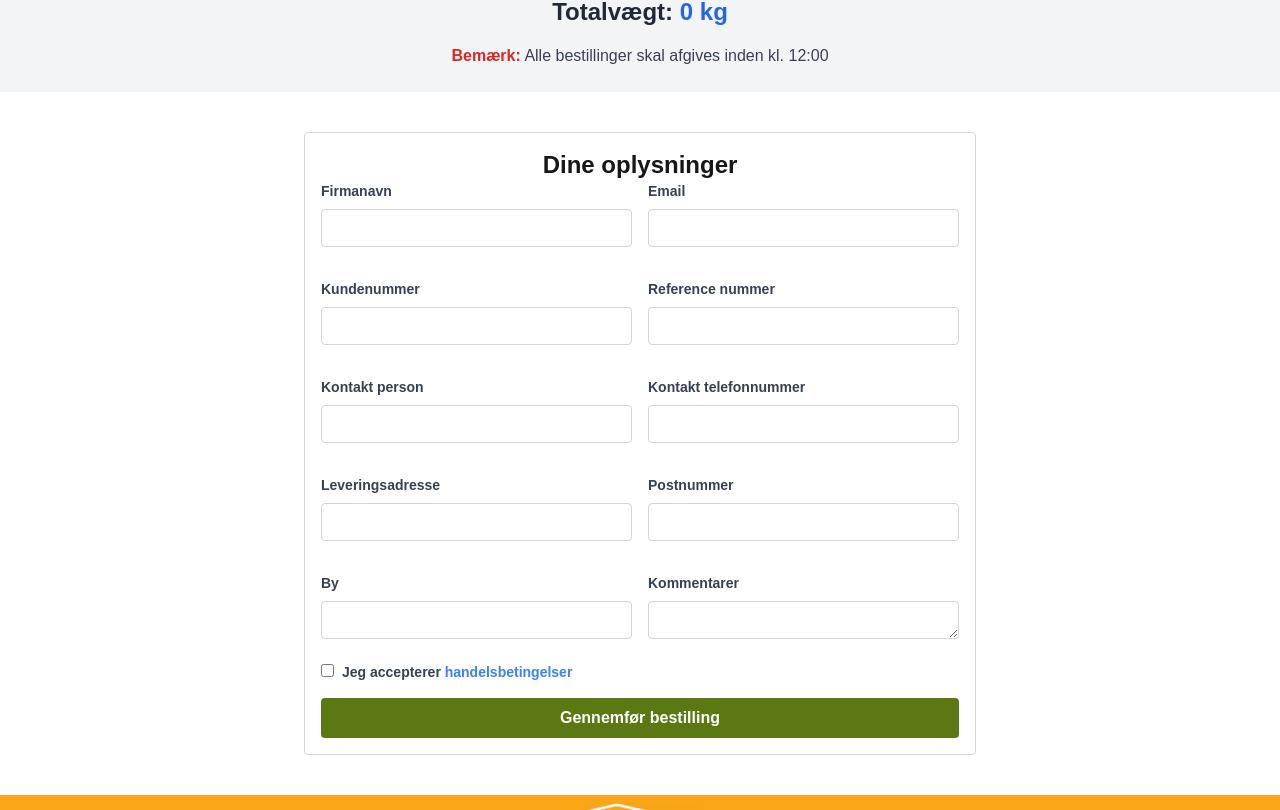
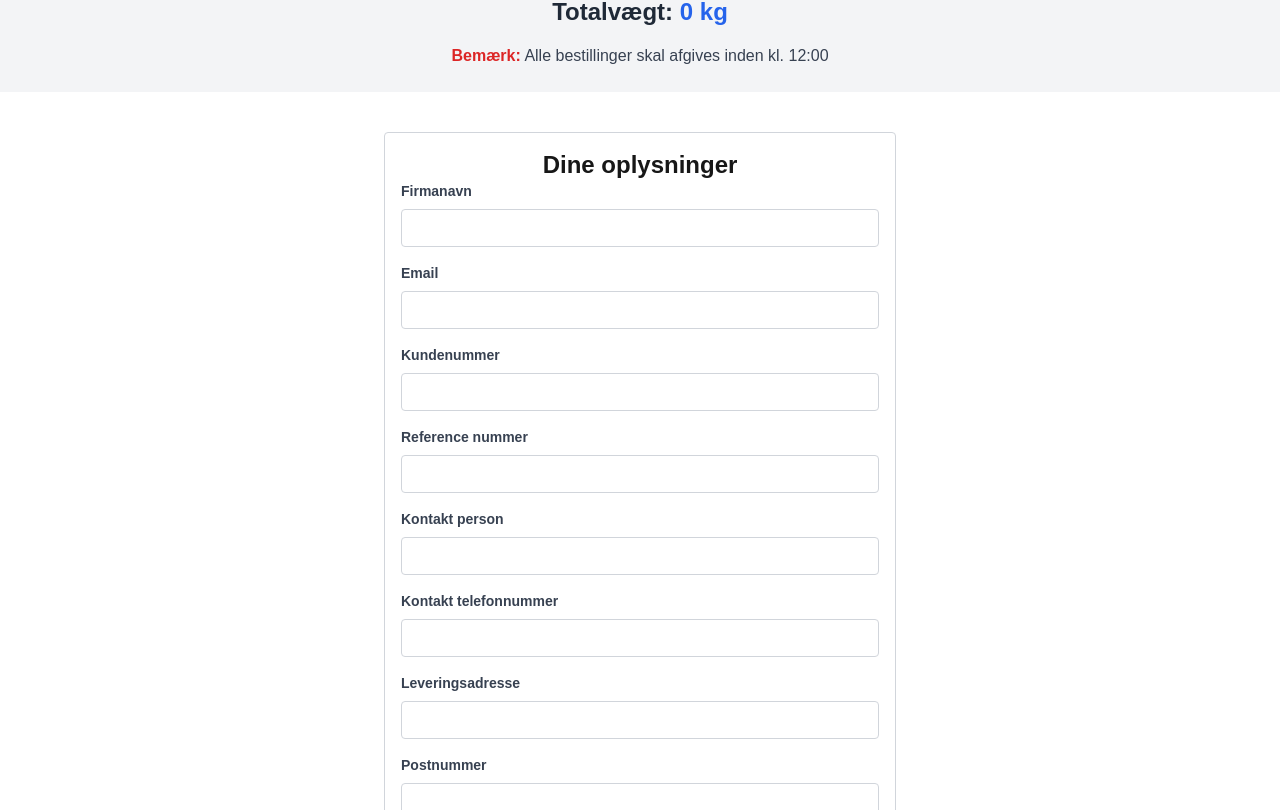
Before and after one commit to axwii/kosan-order-form-AAL, a Next.js app: page / in a window 1280 px wide. Shown: the part 1210-2020 px from the top of the page. Built offline with nearby package versions, Linux system fonts and the light colour scheme.

Commit message:
Revert "Update the customer form to a 2 column view so that it's more compact."

```diff
--- a/src/app/components/CustomerForm.jsx
+++ b/src/app/components/CustomerForm.jsx
@@ -110,9 +110,6 @@ const CustomerForm = () => {
       </a>
 
       <FormSection title="Dine oplysninger">
-
-          <div className="grid grid-cols-1 sm:grid-cols-2 gap-4">
-
         <FormInput label="Firmanavn" id="companyName" name="companyName" required />
         <FormInput label="Email" id="email" name="email" type="email" required autoComplete="email" />
         <FormInput label="Kundenummer" id="customerNumber" name="customerNumber" inputMode="numeric" />
@@ -129,13 +126,10 @@ const CustomerForm = () => {
           <textarea
             id="comments"
             name="comments"
-                rows="1"
+            rows="3"
             className="appearance-none border border-gray-300 rounded w-full py-2 px-3 text-gray-700 leading-tight focus:outline-none focus:border-blue-500"
           ></textarea>
         </div>
-
-          </div>
-
         <div className="mb-4">
           <label htmlFor="terms" className="block text-gray-700 text-sm font-bold mb-2">
             <input
--- a/src/app/components/FormSection.jsx
+++ b/src/app/components/FormSection.jsx
@@ -2,7 +2,9 @@ import React from "react";
 
 const FormSection = ({ title, children }) => (
   <div
-    id="order-section" className="w-full sm:max-w-2xl m-4 mt-10 mx-auto p-4 bg-white border border-gray-300 rounded">
+    id="order-section"
+    className="max-w-lg m-4 mt-10 sm:mx-auto p-4 bg-white border border-gray-300 rounded"
+  >
     <h2 className="text-2xl font-bold text-center">{title}</h2>
     {children}
   </div>
```
Lines whose indentation alone changed are shown as unchanged.
